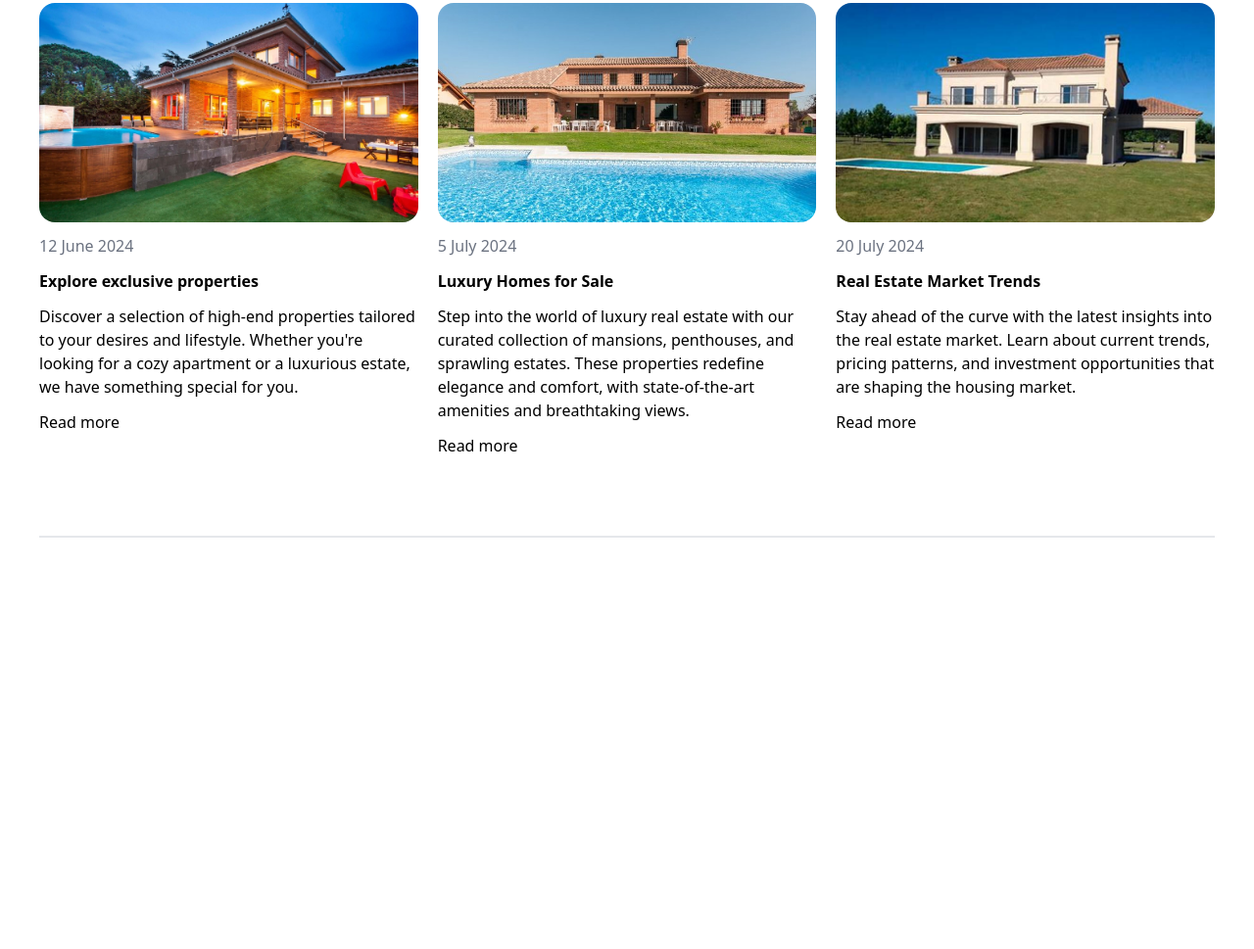
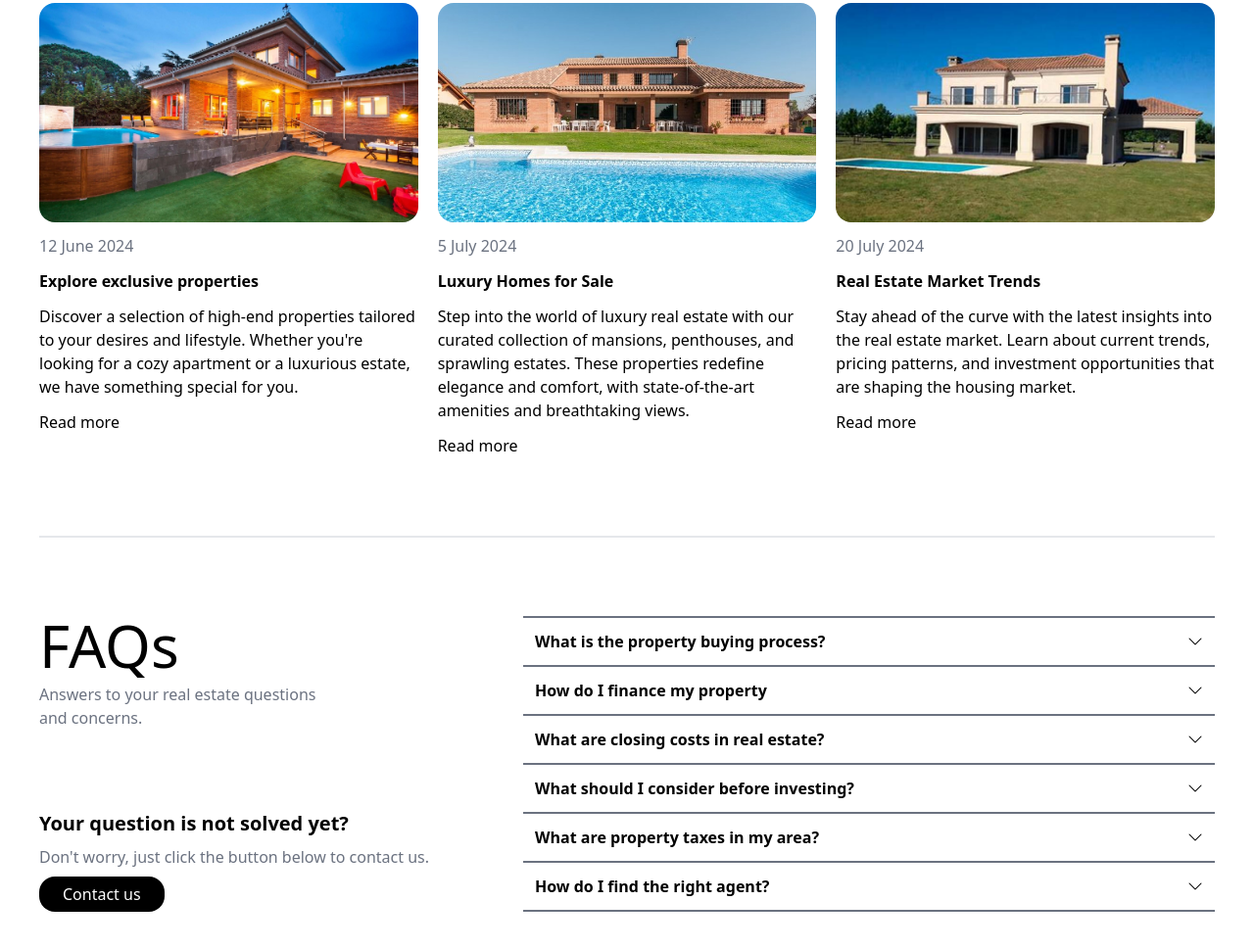
Before and after one commit to pablochecab/Proyecto3, a website: page src/index.html in a window 1280 px wide. Shown: the part 2863-3832 px from the top of the page at 98% size. Before the commit the page ends 3412 px from the top, so only its background shows below. Drawn offline with nearby package versions, Linux system fonts and the light colour scheme.

Commit message:
Acabada última sección.

```diff
--- a/src/index.html
+++ b/src/index.html
@@ -231,8 +231,26 @@
         </article>
       </div>
     </section>
-    <section>
-
+    <section class="py-20 flex gap-24">
+      <article class="flex flex-col justify-between">
+        <div class="flex flex-col gap-2">
+          <h2 class="text-6xl">FAQs</h2>
+          <p class="text-gray-500">Answers to your real estate questions<br> and concerns.</p>
+        </div>
+        <div class="flex flex-col gap-2">
+          <p class="font-bold text-xl">Your question is not solved yet?</p>
+          <p class="text-gray-500">Don't worry, just click the button below to contact us.</p>
+          <p class="text-white bg-black rounded-2xl px-6 py-1.5 max-w-max">Contact us</p>
+        </div>
+      </article>
+      <article class="flex-1 flex flex-col">
+        <p class="font-bold border-b-2 border-t-2 border-gray-500 flex justify-between p-3">What is the property buying process?<i class="bi bi-chevron-down font-bold"></i></p>
+        <p class="font-bold border-b-2 border-gray-500 flex justify-between p-3">How do I finance my property<i class="bi bi-chevron-down font-bold"></i></p>
+        <p class="font-bold border-b-2 border-gray-500 flex justify-between p-3">What are closing costs in real estate?<i class="bi bi-chevron-down font-bold"></i></p>
+        <p class="font-bold border-b-2 border-gray-500 flex justify-between p-3">What should I consider before investing?<i class="bi bi-chevron-down font-bold"></i></p>
+        <p class="font-bold border-b-2 border-gray-500 flex justify-between p-3">What are property taxes in my area?<i class="bi bi-chevron-down font-bold"></i></p>
+        <p class="font-bold border-b-2 border-gray-500 flex justify-between p-3">How do I find the right agent?<i class="bi bi-chevron-down font-bold"></i></p>
+      </article>
     </section>
   </main>
   <footer>
```
Also changed, not shown: src/img/FondoFooter.avif (added), src/output.css.
